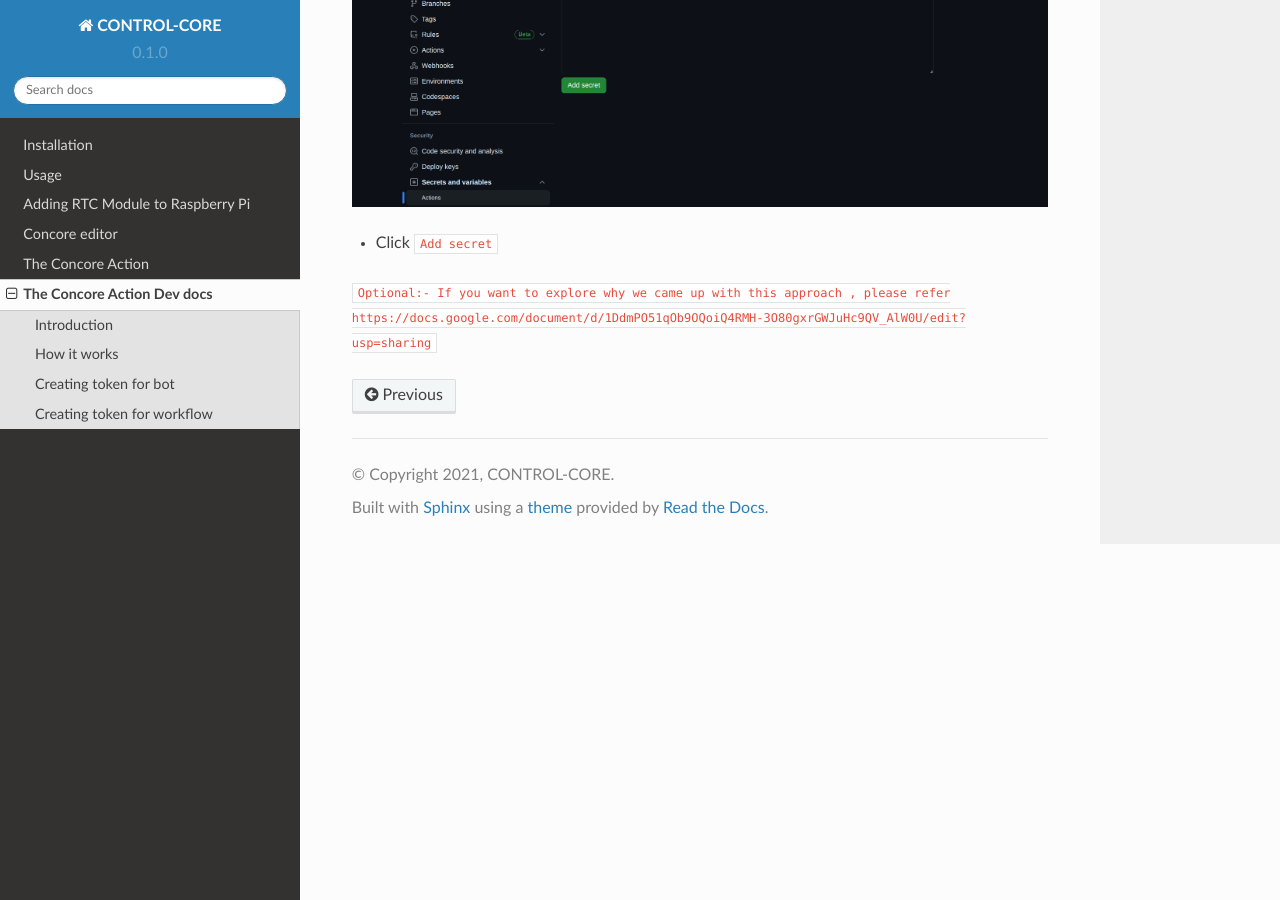
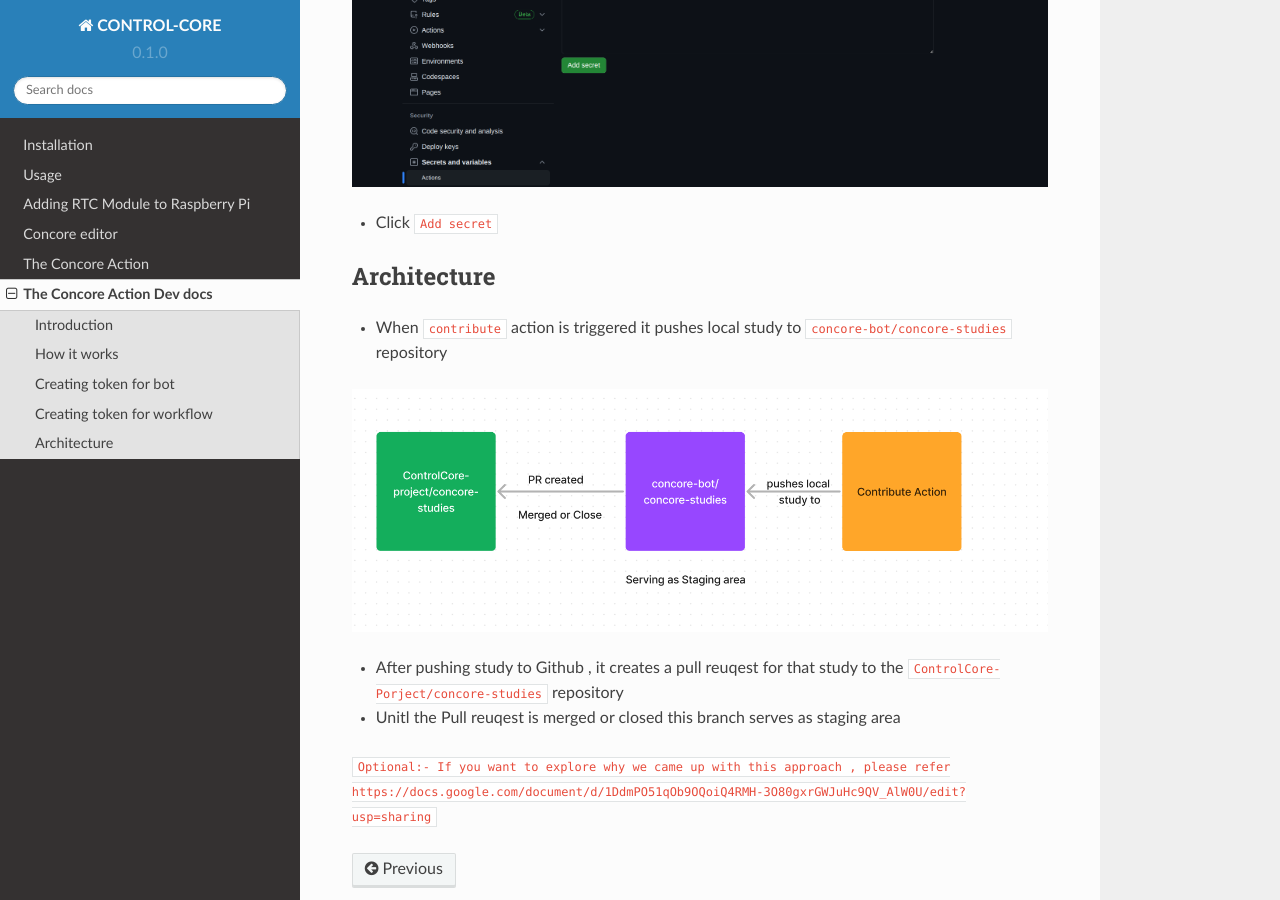
Before and after one commit to ControlCore-Project/documentation, a Sphinx documentation site: the page built from docs/source/contributeactiondev.rst, in a window 1280 px wide and 900 px high, scrolled down 3518 px. Built offline with Sphinx 7.4.7 and the Read the Docs theme 2.0.0, drawn with Linux system fonts in a browser that asks for light colours; some of the changed text lies outside the part shown.

Commit message:
added architecture used

```diff
--- a/docs/source/contributeactiondev.rst
+++ b/docs/source/contributeactiondev.rst
@@ -16,7 +16,7 @@
     - Study Path - F:\\example
     - Author Name - test user
 
-- It will create a new branch named ``AuthorName_StudyName`` i.e test_user_test_study in the bot repository ``parteekcoder/concore`` which references the default branch in ``parteekcoder123/concore``
+- It will create a new branch named ``AuthorName_StudyName`` i.e test_user_test_study in the bot repository ``concore-bot/concore-studies`` which references the default branch in ``ControlCore-Project/concore-studies``
 
 .. image:: images/ca-github-branch-ref.png
   :width: 700
@@ -86,4 +86,16 @@
 - Click ``Add secret``
 
 
+Architecture
+------------
+- When ``contribute`` action is triggered it pushes local study to ``concore-bot/concore-studies`` repository
+
+.. image:: images/ca-architecture.png
+  :width: 700
+
+- After pushing study to Github , it creates a pull reuqest for that study to the ``ControlCore-Porject/concore-studies`` repository
+
+- Unitl the Pull reuqest is merged or closed this branch serves as staging area
+
+
 ``Optional:- If you want to explore why we came up with this approach , please refer https://docs.google.com/document/d/1DdmPO51qOb9OQoiQ4RMH-3O80gxrGWJuHc9QV_AlW0U/edit?usp=sharing``
```
Also changed, not shown: docs/source/images/ca-architecture.png (added), docs/source/images/ca-github-branch-ref.png.
